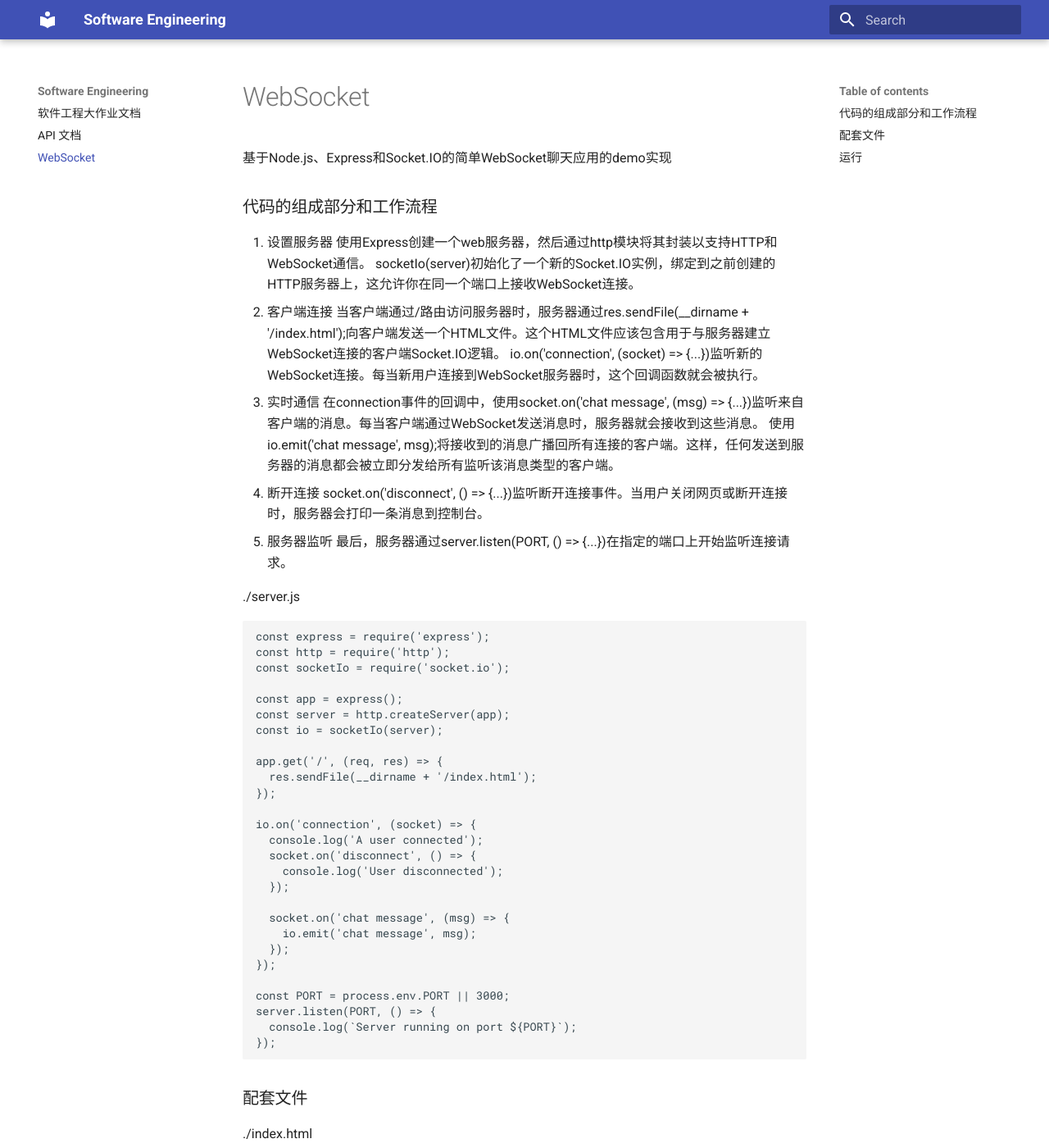
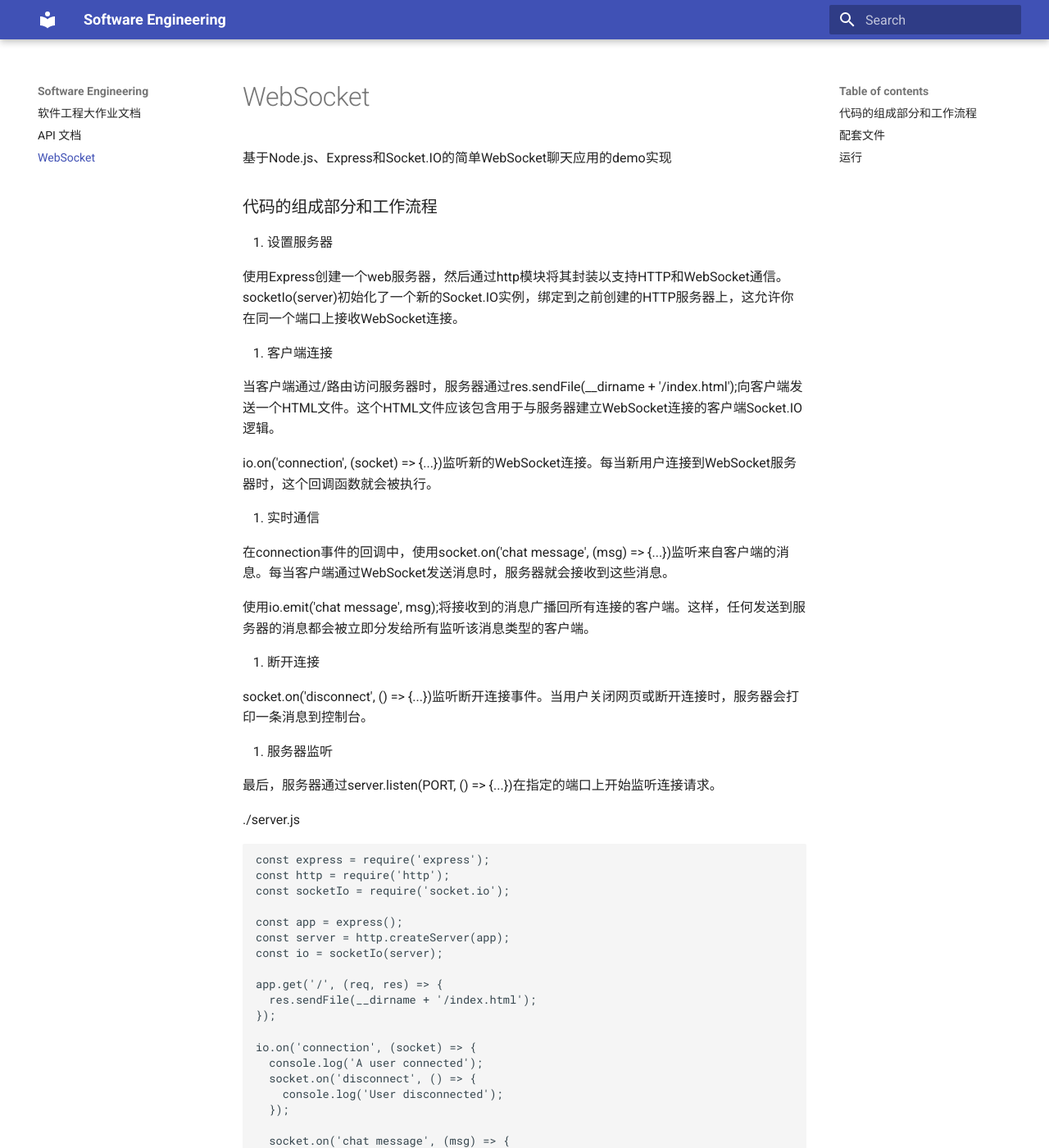
Before and after one commit to zhennan1/software-engineering, an MkDocs documentation site: the page built from docs/socket.md, in a window 1280 px wide and 1400 px high. Shown: the whole window at 82% size. Built offline with MkDocs 1.6.1 and Material for MkDocs 9.7.7, drawn with Linux system fonts in a browser that asks for light colours; some of the changed lines change nothing that is shown; some of the changed text lies outside the part shown.

Commit message:
Update socket doc

````diff
--- a/docs/socket.md
+++ b/docs/socket.md
@@ -5,17 +5,28 @@
 ### 代码的组成部分和工作流程
 
 1. 设置服务器
+
 使用Express创建一个web服务器，然后通过http模块将其封装以支持HTTP和WebSocket通信。
 socketIo(server)初始化了一个新的Socket.IO实例，绑定到之前创建的HTTP服务器上，这允许你在同一个端口上接收WebSocket连接。
+
 2. 客户端连接
+
 当客户端通过/路由访问服务器时，服务器通过res.sendFile(__dirname + '/index.html');向客户端发送一个HTML文件。这个HTML文件应该包含用于与服务器建立WebSocket连接的客户端Socket.IO逻辑。
+
 io.on('connection', (socket) => {...})监听新的WebSocket连接。每当新用户连接到WebSocket服务器时，这个回调函数就会被执行。
+
 3. 实时通信
+
 在connection事件的回调中，使用socket.on('chat message', (msg) => {...})监听来自客户端的消息。每当客户端通过WebSocket发送消息时，服务器就会接收到这些消息。
+
 使用io.emit('chat message', msg);将接收到的消息广播回所有连接的客户端。这样，任何发送到服务器的消息都会被立即分发给所有监听该消息类型的客户端。
+
 4. 断开连接
+
 socket.on('disconnect', () => {...})监听断开连接事件。当用户关闭网页或断开连接时，服务器会打印一条消息到控制台。
+
 5. 服务器监听
+
 最后，服务器通过server.listen(PORT, () => {...})在指定的端口上开始监听连接请求。
 
 ./server.js
@@ -93,9 +104,13 @@
 
 ### 运行
 
-确保已经安装了Node.js
-在项目文件夹中运行npm init -y来初始化一个新的Node.js项目。这将创建一个package.json文件
-安装express和socket.io库。运行命令npm install express socket.io
-在命令行中运行node server.js启动服务器
-打开浏览器并访问http://localhost:3000
-可以在不同的浏览器标签页中打开相同的URL来模拟多个用户参与聊天
+1. 确保已经安装了Node.js
+
+2. 在项目文件夹中运行npm init -y来初始化一个新的Node.js项目。这将创建一个package.json文件
+
+3. 安装express和socket.io库。运行命令
+```npm install express socket.io```
+
+4. 在命令行中运行node server.js启动服务器，打开浏览器并访问http://localhost:3000
+
+5. 可以在不同的浏览器标签页中打开相同的URL来模拟多个用户参与聊天
````
